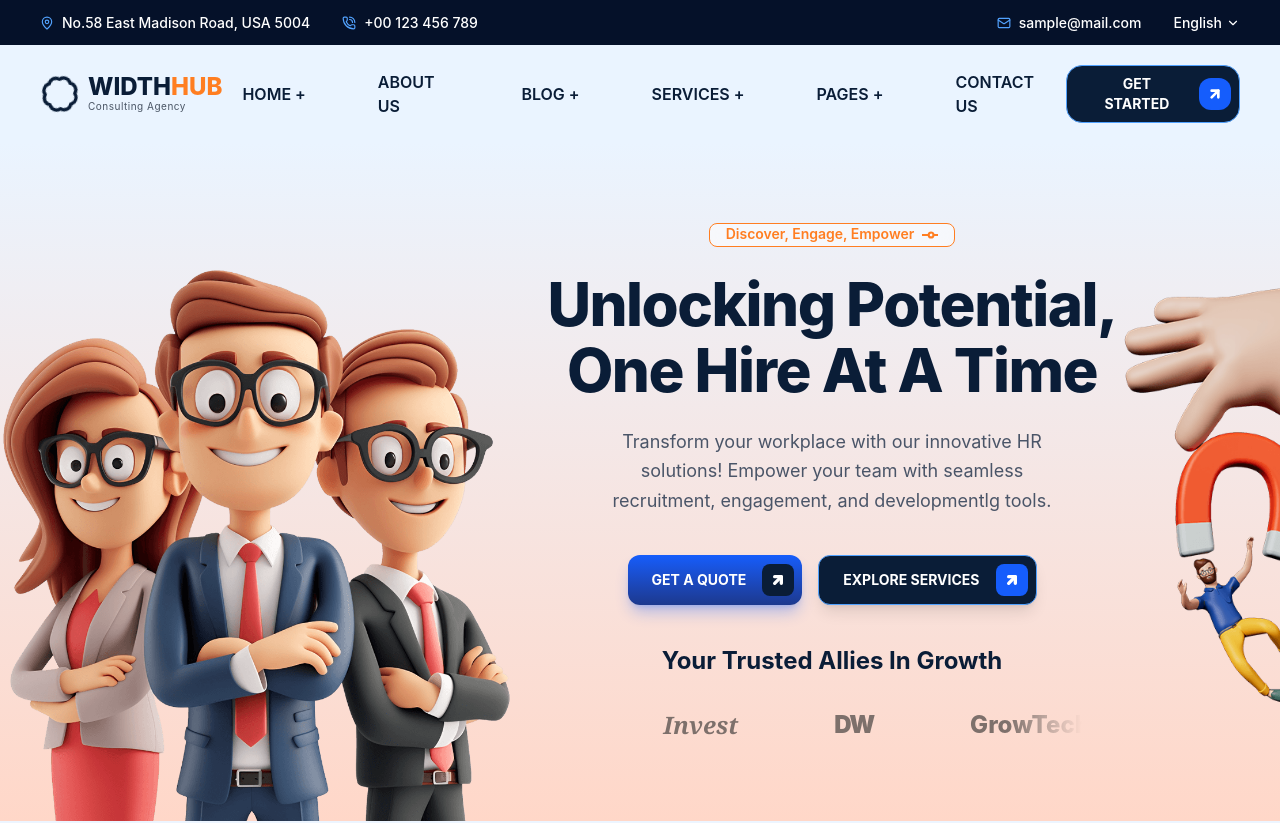
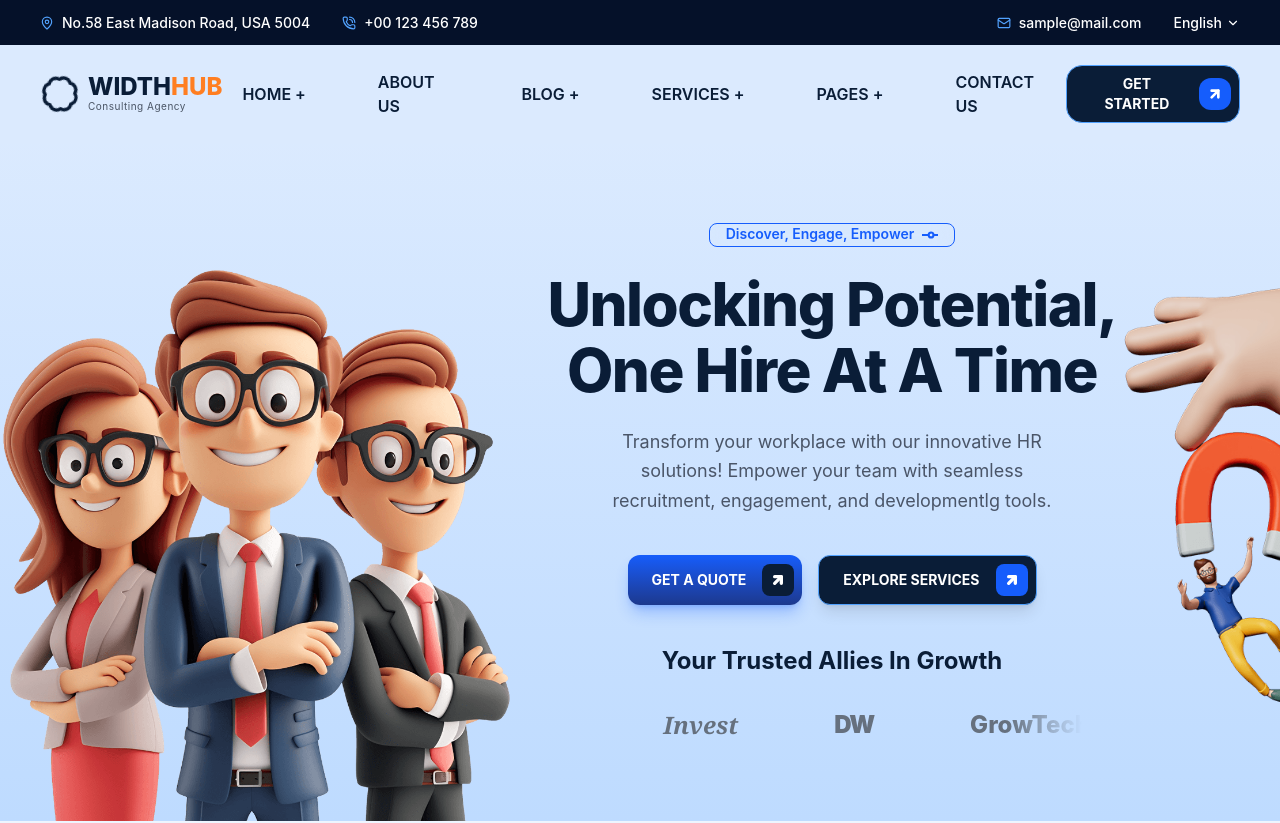
Before and after one commit to dreadlord-runner/WIDTHHUB-Project, a React (Vite) app in the folder my-website/: page / in a window 1280 px wide. Shown: the top 823 px of the page. Built offline with nearby package versions, Linux system fonts and the light colour scheme.

Commit message:
Change the background color

```diff
--- a/my-website/src/components/Hero.jsx
+++ b/my-website/src/components/Hero.jsx
@@ -4,7 +4,7 @@ import { RxSlider } from "react-icons/rx";
 
 const Hero = () => {
   return (
-    <section className="relative bg-gradient-to-b from-[#eaf4ff] to-[#ffd7c8] min-h-[70vh] overflow-hidden pt-10">
+    <section className="relative bg-gradient-to-b from-blue-100 to-blue-200 min-h-[70vh] overflow-hidden pt-10">
       <div className="max-w-7xl mx-auto px-10 pb-20 relative">
         {/*----- Left Side 3D Avatars---------*/}
         <div className="hidden lg:block absolute bottom-0 -pb-80 -left-10 w-[45%] max-w-[650px] z-10 pointer-events-none">
@@ -28,7 +28,7 @@ const Hero = () => {
         {/*-------- Center text content---------- */}
 
         <div className="relative z-20 w-full lg:w-[60%] lg:ml-auto lg:mr-12 flex flex-col items-center text-center pt-10">
-          <div className="border border-accent text-accent px-4 pb-0.5 rounded-lg flex items-center space-x-2 text-sm font-semibold mb-6 bg-white/50 backdrop-blur-md">
+          <div className="border border-blue-600 text-blue-600 px-4 pb-0.5 rounded-lg flex items-center space-x-2 text-sm font-semibold mb-6 bg-transparent backdrop-blur-md">
             <span>Discover, Engage, Empower</span>
             <RxSlider size={16} className="stroke-1 mt-0.5" />
           </div>
--- a/my-website/src/components/LogoGrid.jsx
+++ b/my-website/src/components/LogoGrid.jsx
@@ -21,9 +21,9 @@ const LogoGrid = () => {
   ];
 
   return (
-    <section className="py-24 bg-gradient-to-b from-white to-[#eaf4ff] overflow-hidden">
+    <section className="py-24 bg-gradient-to-b from-blue-100 to-blue-200 overflow-hidden">
       <div className="max-w-5xl mx-auto px-10 flex flex-col items-center">
-        <div className="mb-6 flex w-max items-center space-x-2 rounded-lg border border-blue-300 bg-blue-100 px-4 pb-0.5 text-sm font-semibold text-blue-600">
+        <div className="mb-6 flex w-max items-center space-x-2 rounded-lg border border-blue-300 bg-white/50 px-4 pb-0.5 text-sm font-semibold text-blue-600">
           <RxSlider size={16} className="stroke-1 mt-0.5" />
           <span>Together, We Achieve More</span>
           <RxSlider size={16} className="stroke-1 mt-0.5" />
--- a/my-website/src/components/Navbar.jsx
+++ b/my-website/src/components/Navbar.jsx
@@ -36,7 +36,7 @@ const Navbar = () => {
       </div>
 
       {/*------------- Main Navbar----------- */}
-      <nav className="flex items-center justify-between px-10 py-5 bg-[#eaf4ff]">
+      <nav className="flex items-center justify-between px-10 py-5 bg-blue-100">
         {/*----------logo-------- */}
         <div className="flex items-center space-x-2">
           <div className="text-primary animate-[spin_3s_linear_infinite]">
```
